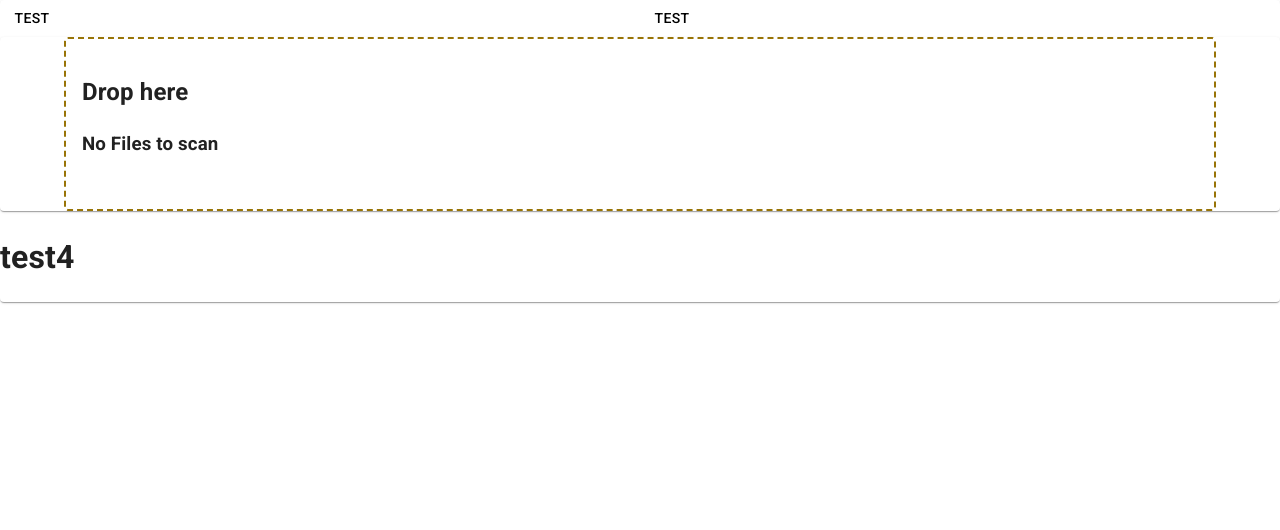
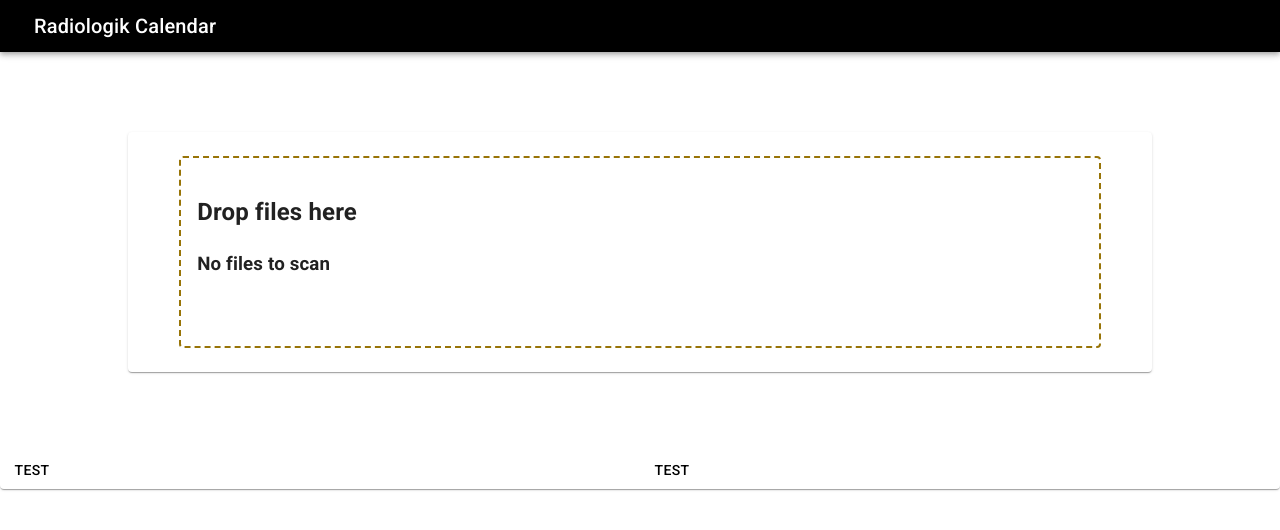
Before and after one commit to MichOchieng/cfurCalendar, a React (Create React App) app in the folder radiologik-calendar/: page / in a window 1280 px wide. Shown: the top 530 px of the page. Built offline with nearby package versions, Linux system fonts and the light colour scheme.

Commit message:
Added navbar and styling to some components

```diff
--- a/radiologik-calendar/src/components/main-ui/main-ui.tsx
+++ b/radiologik-calendar/src/components/main-ui/main-ui.tsx
@@ -1,12 +1,22 @@
-import { Button, Grid, Paper } from "@mui/material";
-import React, { ReactElement,FC, useState, useCallback } from "react";
+import {
+        AppBar,
+        Button,
+        Container,
+        Grid,
+        Paper,
+        Typography
+        }
+    from "@mui/material";
+import {
+        useState,
+        useCallback
+        }
+    from "react";
 import classNames from "classnames";
 import UploadFileIcon from '@mui/icons-material/UploadFile';
 
 import UploadArea from "../upload-area/upload-area";
 import FileList from "../upload-area/file-list";
-
-
 
 const MainUi = () => {
 
@@ -22,23 +32,42 @@ const MainUi = () => {
         setFiles(files)
     }, [])
 
+    const test = () => {
+        let f = files[0]
+        const reader = new FileReader();
+        reader.onloadend = () => {
+            const txt = reader.result;
+            console.log(txt);
+
+        };
+        reader.readAsText(f)
+
+    }
+
     return (
         <Grid
             container
         >
             {/* First row */}
-            <Grid
-                item
-                xs={6}
+            <AppBar
+                position="static"
+                sx={{
+                    marginBottom:"10vh",
+
+                }}
             >
-                <Button>test</Button>
-            </Grid>
-            <Grid
-                item
-                xs={6}
-            >
-                <Button>test</Button>
-            </Grid>
+                <Container
+                    maxWidth="xl"
+                >
+                    <Typography
+                        variant="h6"
+                        component="div"
+                        sx={{ flexGrow: 1, padding:"0.5em" }}
+                    >
+                        Radiologik Calendar
+                    </Typography>
+                </Container>
+            </AppBar>
             {/* Second row */}
             <Grid
                 item
@@ -48,14 +77,27 @@ const MainUi = () => {
                     className={classNames('uploadArea', {
                         'uploadAreaActive': isAreaActive
                     })}
+                    sx={{
+                        width: "80vw",
+                        height: "30vh",
+                        margin:"0 auto",
+                        marginBottom:"10vh",
+                        display:"flex",
+                        alignItems:"center",
+                        justifyContent:"center",
+                    }}
                 >
                     <UploadArea
                         onDragStateChange={onDragStateChange}
                         onDropFiles={onDropFiles}
+                        // sx={{
+                        //     width: "100%",
+                        //     height: "100%",
+                        // }}
                     >
-                        <h2>Drop here</h2>
+                        <h2>Drop files here</h2>
                             {files.length === 0 ? (
-                                <h3>No Files to scan</h3>
+                                <h3>No files to scan</h3>
                                 ) :
                                 (
                                     <h3>Files to scan: {files.length}</h3>
@@ -68,9 +110,17 @@ const MainUi = () => {
             {/* Thrid row */}
             <Grid
                 item
-                xs={12}
+                xs={6}
             >
-                <h1>test4</h1>
+                <Button
+                    onClick={test}
+                >test</Button>
+            </Grid>
+            <Grid
+                item
+                xs={6}
+            >
+                <Button>test</Button>
             </Grid>
         </Grid>
     )
```
